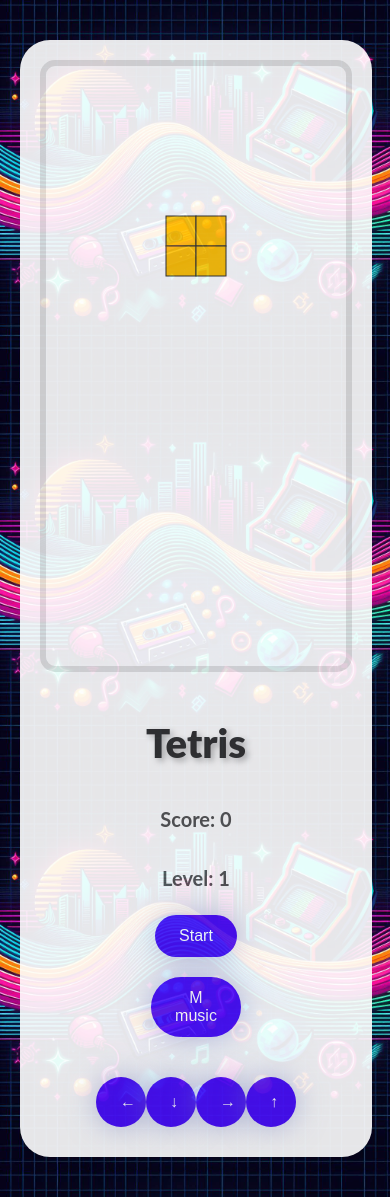
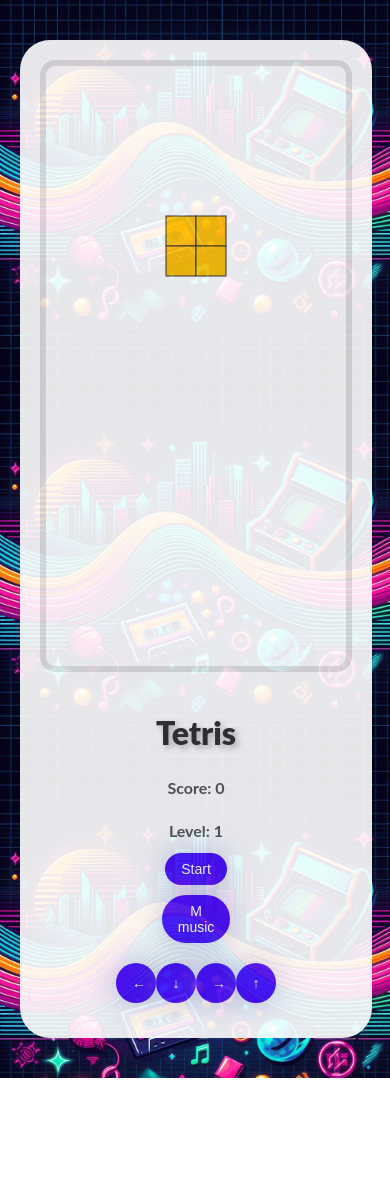
Before and after one commit to CodeCreaterYur/tetris, a plain HTML site: page index.html in a window 390 px wide. After the commit the page ends 1078 px from the top, so only its background shows below. Drawn offline with Linux system fonts and the light colour scheme.

Commit message:
Add files via upload

```diff
--- a/style.css
+++ b/style.css
@@ -112,35 +112,36 @@ body {
 
   .game-info {
     text-align: center;
-    margin-top: 20px;
+    margin-top: 10px; /* Уменьшаем отступ сверху */
+    padding: 10px; /* Уменьшаем внутренний отступ */
   }
 
   .game-info h1 {
-    font-size: 40px;
-    margin-bottom: 20px;
+    font-size: 32px; /* Уменьшаем размер заголовка */
+    margin-bottom: 10px; /* Уменьшаем отступ снизу */
   }
 
   .game-info p {
-    font-size: 20px;
-    margin-bottom: 15px;
+    font-size: 16px; /* Уменьшаем размер текста */
+    margin-bottom: 8px; /* Уменьшаем отступ снизу */
   }
 
   .game-info button {
-    font-size: 16px;
-    padding: 12px 24px;
-    margin: 10px 0; /* Уменьшаем отступы между кнопками */
+    font-size: 14px; /* Уменьшаем размер кнопок */
+    padding: 8px 16px; /* Уменьшаем размер кнопок */
+    margin: 5px 0; /* Уменьшаем отступы между кнопками */
   }
 
   .mobile-controls {
     display: flex;
     justify-content: space-around;
-    margin-top: 20px;
+    margin-top: 10px; /* Уменьшаем отступ сверху */
   }
 
   .control-btn {
-    font-size: 24px;
-    width: 50px;
-    height: 50px;
+    font-size: 20px; /* Уменьшаем размер кнопок управления */
+    width: 40px; /* Уменьшаем размер кнопок управления */
+    height: 40px; /* Уменьшаем размер кнопок управления */
     border-radius: 50%;
     margin: 0;
   }
```
